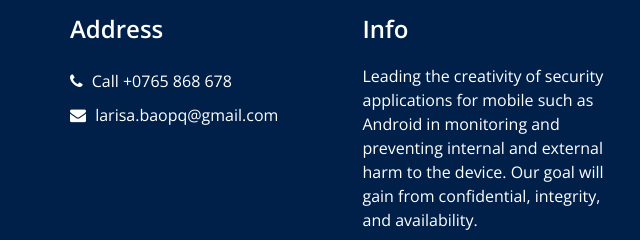
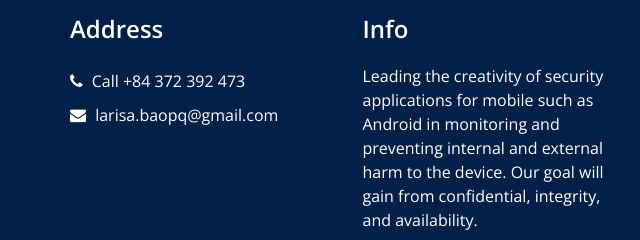
Before and after one commit to quangbao368/Larisa, a plain HTML site: page index.html in a window 1280 px wide. Shown: the part 3344-3584 px from the top of the page, 0-640 px from the left. Drawn offline with nearby package versions, Linux system fonts and the light colour scheme; some packages are replaced by stand-ins of ours.

Commit message:
Update index.html

```diff
--- a/index.html
+++ b/index.html
@@ -579,7 +579,7 @@
               <a href="">
                 <i class="fa fa-phone" aria-hidden="true"></i>
                 <span>
-                  Call +0765 868 678
+                  Call +84 372 392 473
                 </span>
               </a>
               <a href="">
```
